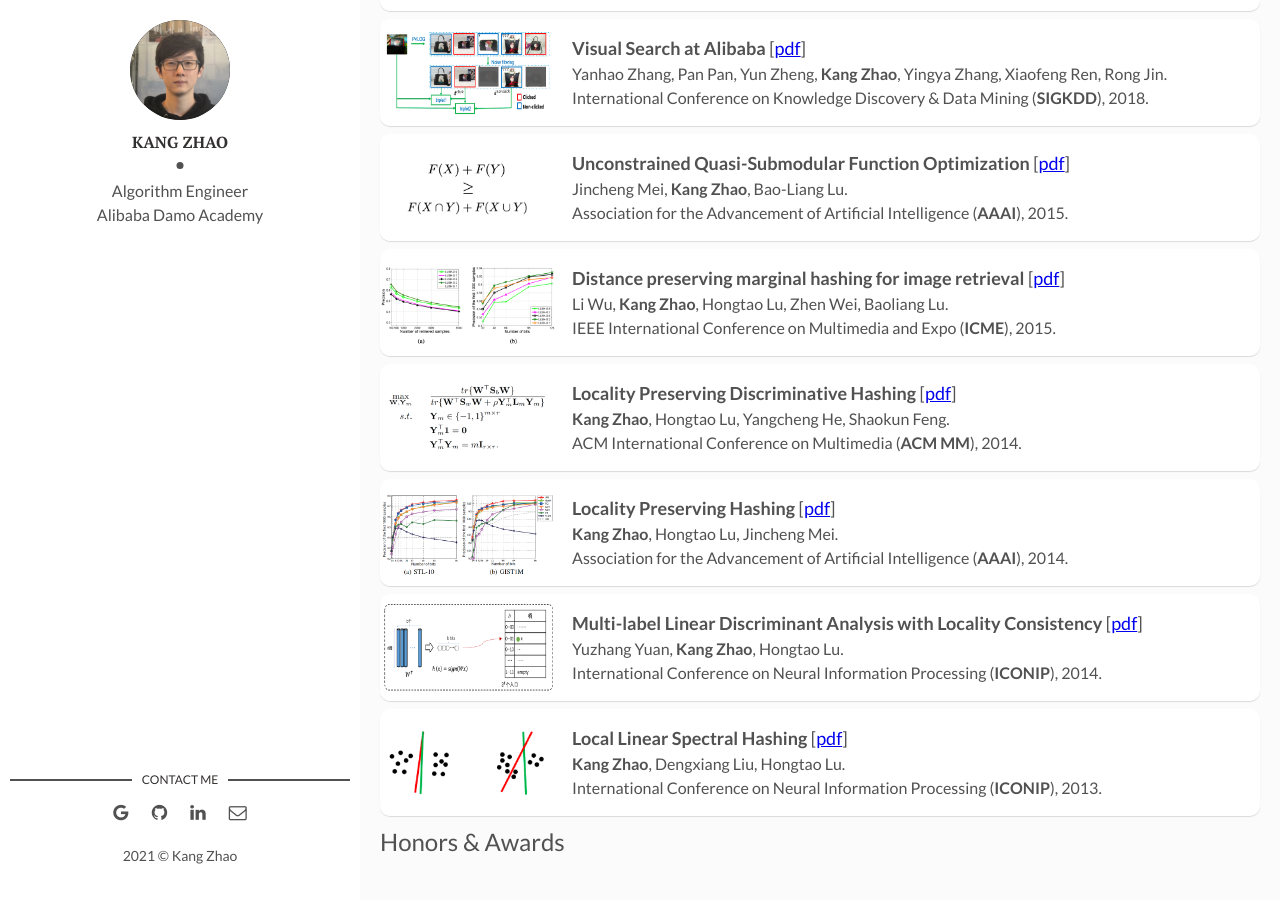
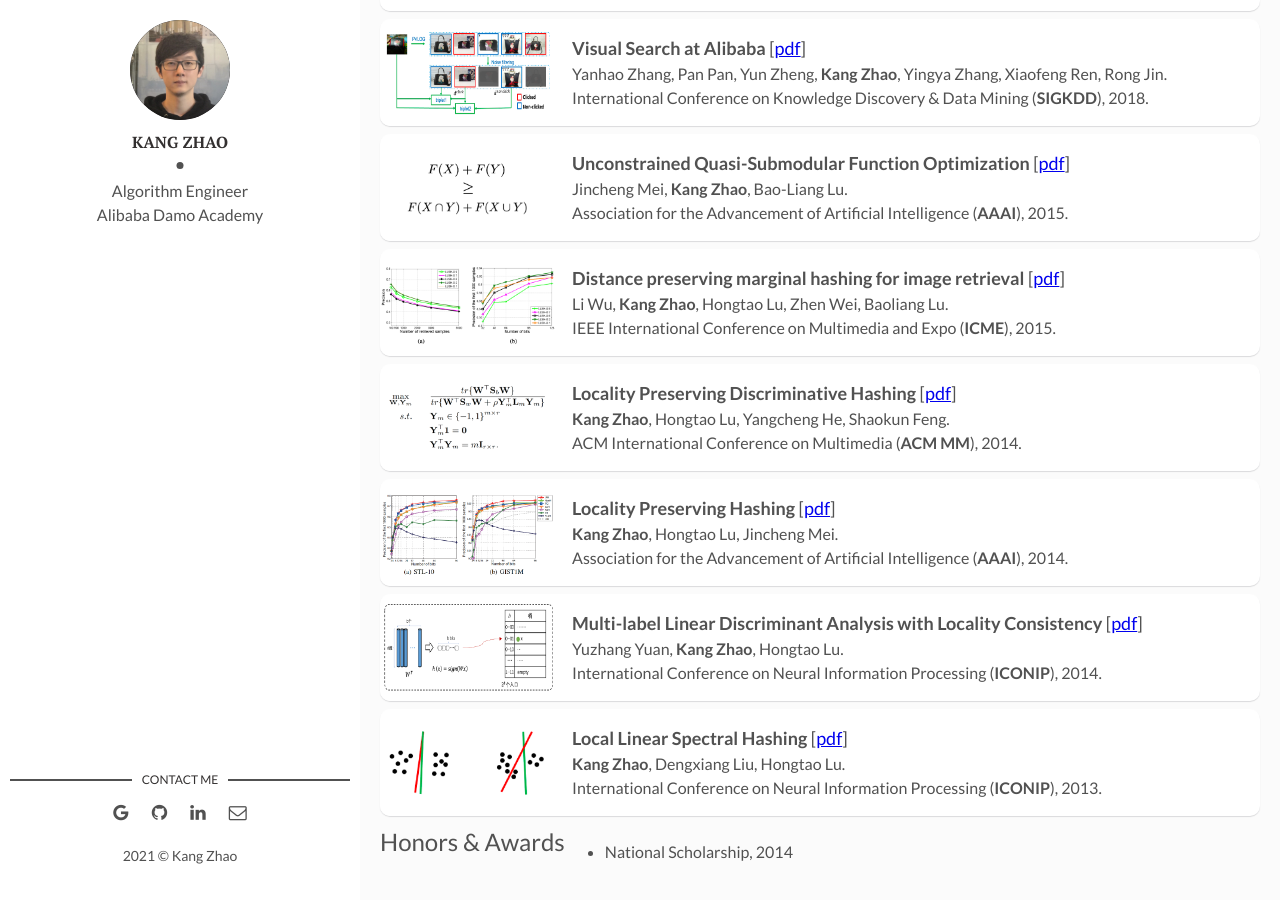
Before and after one commit to kangzhao2/kangzhao2.github.io, a Jekyll site: the page built from index.html, in a window 1280 px wide and 900 px high, scrolled down 1043 px. Built offline with Jekyll 4.4.1, drawn with Linux system fonts in a browser that asks for light colours; the list of posts is cut into pages by our own code.

Commit message:
Update index.html

```diff
--- a/index.html
+++ b/index.html
@@ -120,6 +120,10 @@ layout: main
 
 <font size="5">Honors & Awards</font>
 
+<ul>
+  <li>National Scholarship, 2014</li>
+</ul>
+
 <!-- <body>
 <p><font size="5">Honors & Awards</font> <br>
   <ul>National Scholarship, 2014</ul>
```
